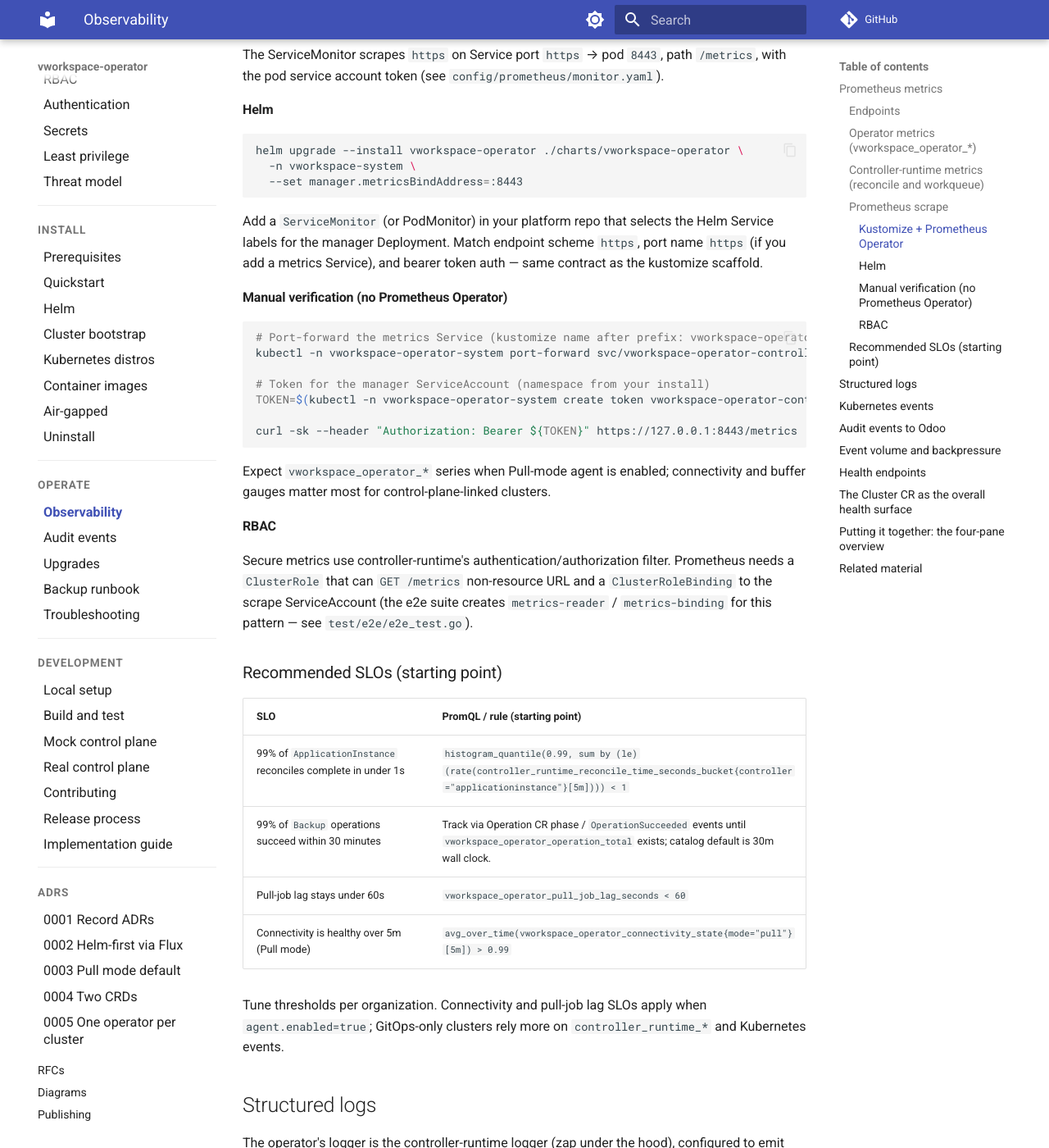
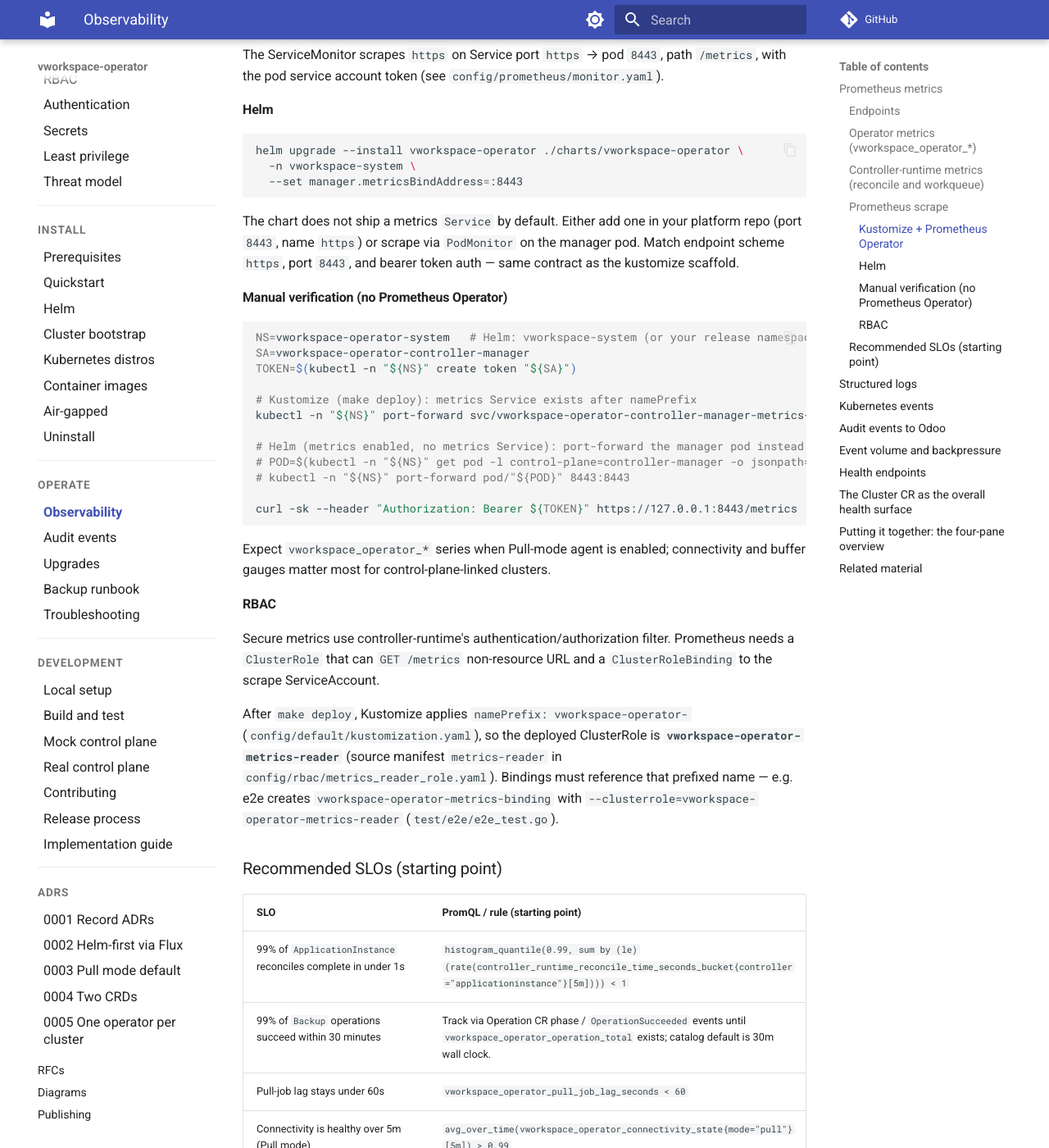
Before and after one commit to vworkspace-io/vworkspace-operator, an MkDocs documentation site: the page built from docs/operate/observability.md, in a window 1280 px wide and 1400 px high, scrolled down 2719 px. Shown: the whole window at 82% size. Built offline with MkDocs 1.6.1 and Material for MkDocs 9.7.7, drawn with Linux system fonts in a browser that asks for light colours; comment, search, counter and statistics services are not loaded.

Commit message:
docs: fix Prometheus scrape RBAC and Helm verify paths
Document namePrefix-deployed metrics RBAC names and Helm pod
port-forward when the chart has no metrics Service.

````diff
--- a/docs/operate/observability.md
+++ b/docs/operate/observability.md
@@ -70,16 +70,21 @@ helm upgrade --install vworkspace-operator ./charts/vworkspace-operator \
   --set manager.metricsBindAddress=:8443
 ```
 
-Add a `ServiceMonitor` (or PodMonitor) in your platform repo that selects the Helm Service labels for the manager Deployment. Match endpoint scheme `https`, port name `https` (if you add a metrics Service), and bearer token auth — same contract as the kustomize scaffold.
+The chart does not ship a metrics `Service` by default. Either add one in your platform repo (port `8443`, name `https`) or scrape via `PodMonitor` on the manager pod. Match endpoint scheme `https`, port `8443`, and bearer token auth — same contract as the kustomize scaffold.
 
 #### Manual verification (no Prometheus Operator)
 
 ```bash
-# Port-forward the metrics Service (kustomize name after prefix: vworkspace-operator-controller-manager-metrics-service)
-kubectl -n vworkspace-operator-system port-forward svc/vworkspace-operator-controller-manager-metrics-service 8443:8443
+NS=vworkspace-operator-system   # Helm: vworkspace-system (or your release namespace)
+SA=vworkspace-operator-controller-manager
+TOKEN=$(kubectl -n "${NS}" create token "${SA}")
 
-# Token for the manager ServiceAccount (namespace from your install)
-TOKEN=$(kubectl -n vworkspace-operator-system create token vworkspace-operator-controller-manager)
+# Kustomize (make deploy): metrics Service exists after namePrefix
+kubectl -n "${NS}" port-forward svc/vworkspace-operator-controller-manager-metrics-service 8443:8443
+
+# Helm (metrics enabled, no metrics Service): port-forward the manager pod instead
+# POD=$(kubectl -n "${NS}" get pod -l control-plane=controller-manager -o jsonpath='{.items[0].metadata.name}')
+# kubectl -n "${NS}" port-forward pod/"${POD}" 8443:8443
 
 curl -sk --header "Authorization: Bearer ${TOKEN}" https://127.0.0.1:8443/metrics | grep -E '^vworkspace_operator_|^controller_runtime_reconcile'
 ```
@@ -88,7 +93,9 @@ Expect `vworkspace_operator_*` series when Pull-mode agent is enabled; connectiv
 
 #### RBAC
 
-Secure metrics use controller-runtime's authentication/authorization filter. Prometheus needs a `ClusterRole` that can `GET /metrics` non-resource URL and a `ClusterRoleBinding` to the scrape ServiceAccount (the e2e suite creates `metrics-reader` / `metrics-binding` for this pattern — see `test/e2e/e2e_test.go`).
+Secure metrics use controller-runtime's authentication/authorization filter. Prometheus needs a `ClusterRole` that can `GET /metrics` non-resource URL and a `ClusterRoleBinding` to the scrape ServiceAccount.
+
+After `make deploy`, Kustomize applies `namePrefix: vworkspace-operator-` (`config/default/kustomization.yaml`), so the deployed ClusterRole is **`vworkspace-operator-metrics-reader`** (source manifest `metrics-reader` in `config/rbac/metrics_reader_role.yaml`). Bindings must reference that prefixed name — e.g. e2e creates `vworkspace-operator-metrics-binding` with `--clusterrole=vworkspace-operator-metrics-reader` (`test/e2e/e2e_test.go`).
 
 ### Recommended SLOs (starting point)
 
````
